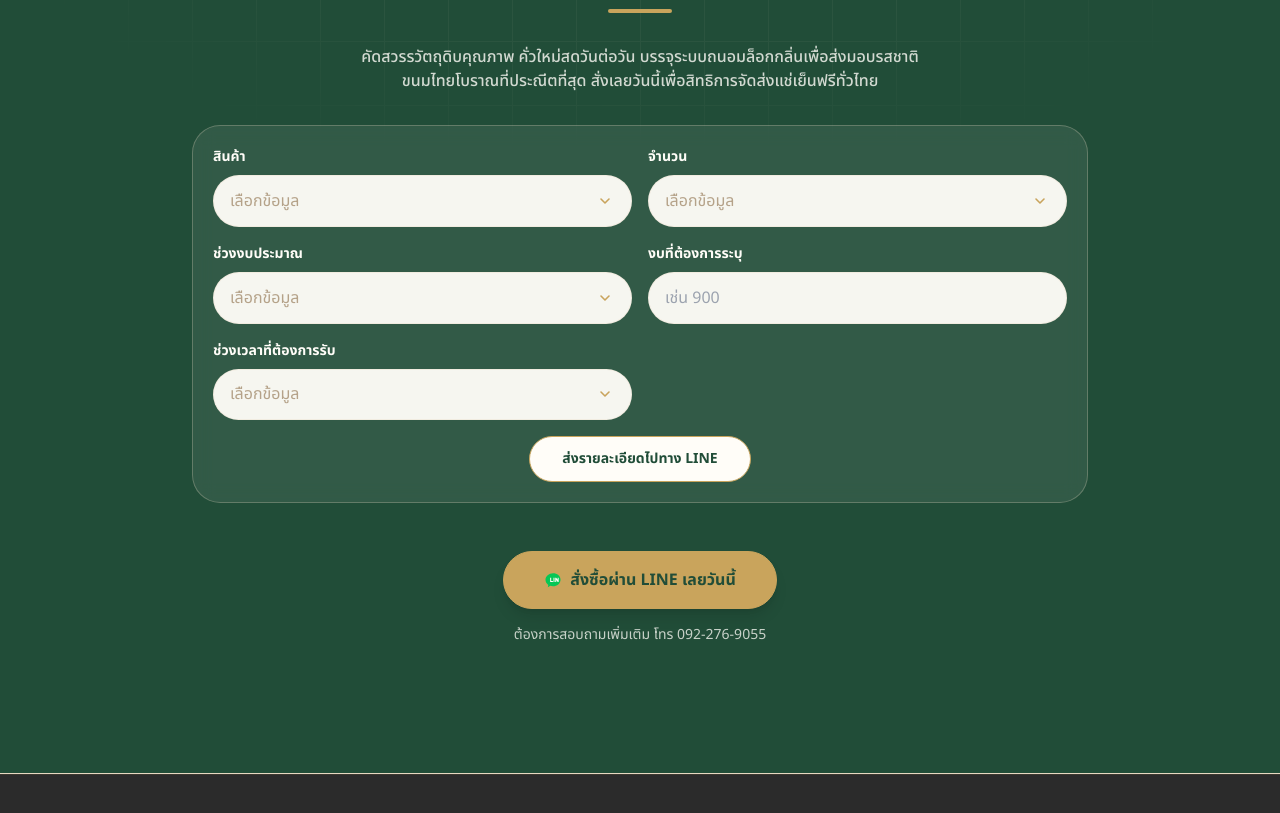
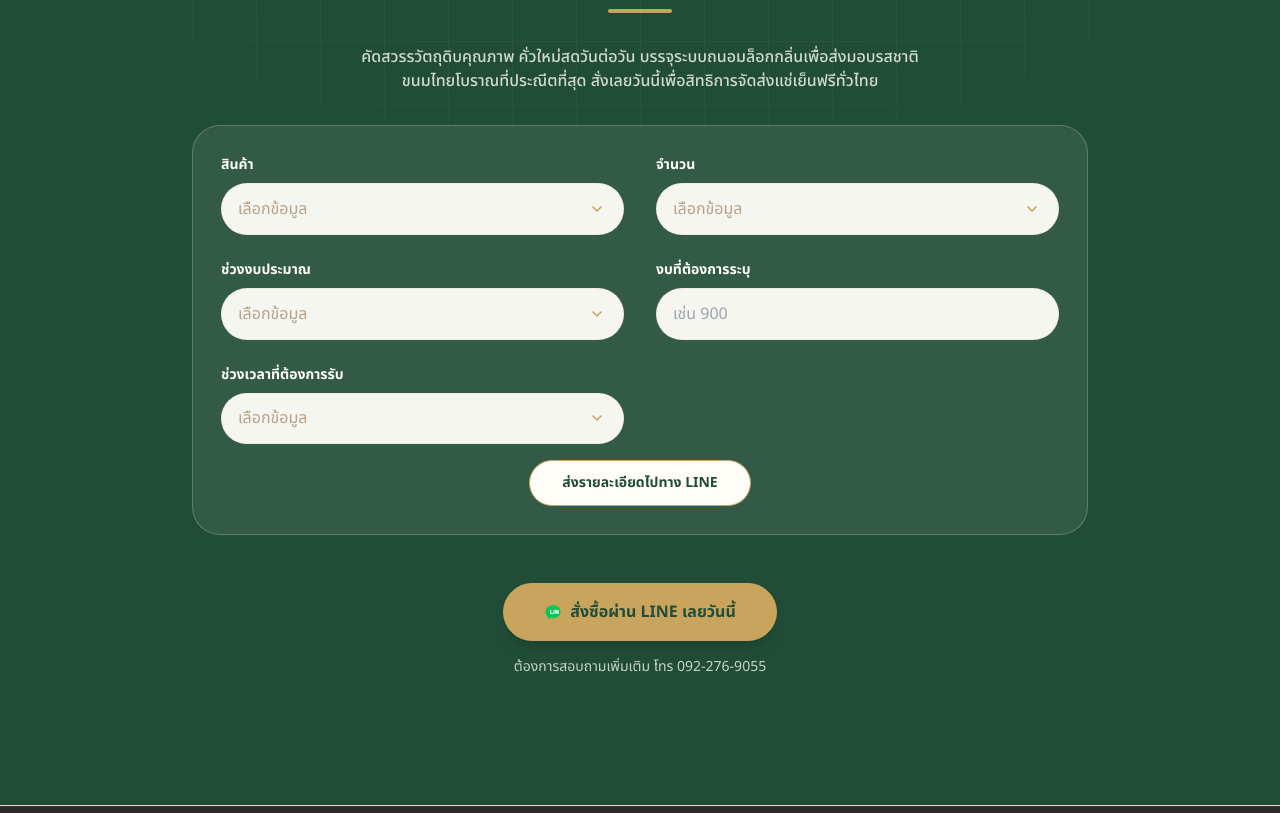
Before and after one commit to thealmostzz/premium-khao-mao, a website: page index.html in a window 1280 px wide. Shown: the part 9420-10233 px from the top of the page. Drawn offline with Linux system fonts and the light colour scheme.

Commit message:
style: improve quick order form spacing

```diff
--- a/assets/css/base/main.css
+++ b/assets/css/base/main.css
@@ -202,7 +202,7 @@
   border: 1px solid rgba(231, 216, 194, 0.28);
   border-radius: 1.75rem;
   background: rgba(255, 253, 248, 0.08);
-  padding: 1.25rem;
+  padding: 1.5rem;
   backdrop-filter: blur(10px);
   -webkit-backdrop-filter: blur(10px);
 }
@@ -232,9 +232,16 @@
 }
 
 .quick-order-error {
+  margin-top: 0.375rem;
   color: #FDE68A;
   font-size: 0.75rem;
   line-height: 1.5;
+}
+
+@media (min-width: 640px) {
+  .quick-order-shell {
+    padding: 1.75rem;
+  }
 }
 
 .quick-order-input.is-invalid {
--- a/index.html
+++ b/index.html
@@ -1222,7 +1222,7 @@
         </p>
 
         <form id="quick-order-form" class="quick-order-shell mx-auto w-full max-w-4xl text-left" novalidate>
-          <div class="grid grid-cols-1 gap-4 md:grid-cols-2">
+          <div class="grid grid-cols-1 gap-x-6 gap-y-5 md:grid-cols-2 md:gap-x-8 md:gap-y-6">
             <div>
               <label for="quick-order-product" class="quick-order-label" data-i18n="quick_order_product_label">สินค้า</label>
               <select id="quick-order-product" name="product" class="quick-order-input" data-custom-dropdown aria-describedby="quick-order-product-error">
```
